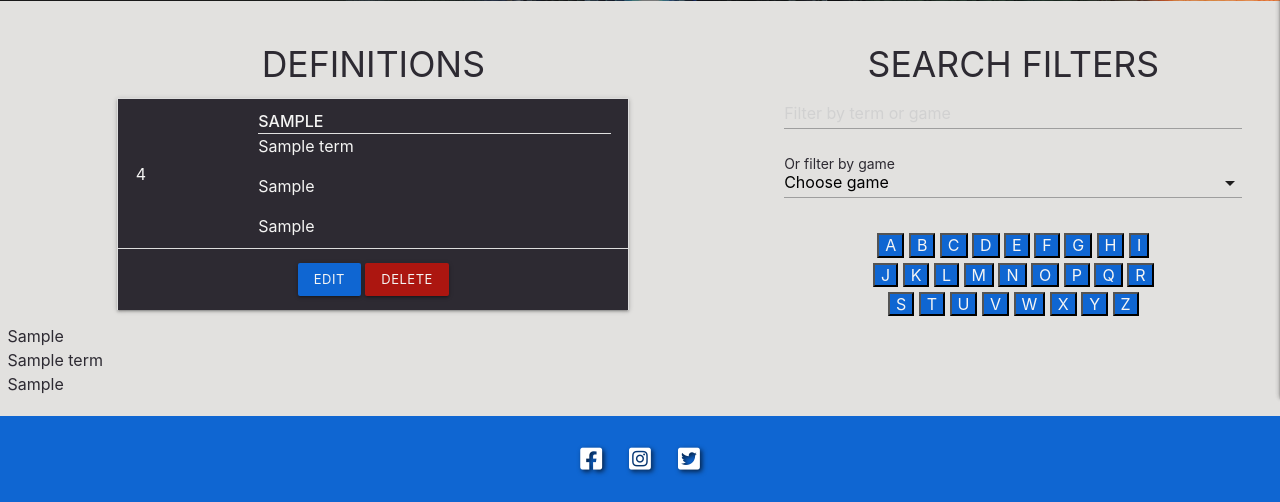
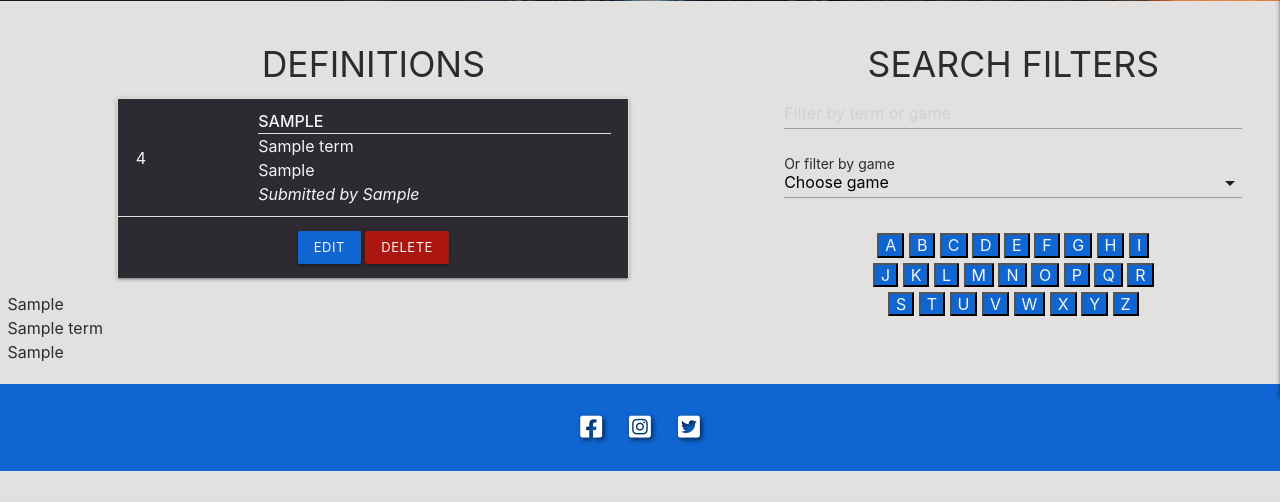
Before and after one commit to mark-obeirne/esports-dictionary, a Flask app: page / in a window 1280 px wide. Shown: the part 463-965 px from the top of the page. After the commit the page ends 934 px from the top, so only its background shows below. Run offline with Flask 2, Linux system fonts and the light colour scheme; a database or web service that is not in the repository returns one stand-in record (values such as "Sample title"); some libraries are stand-ins or nearby versions.

Commit message:
Update display of term container on terms.html
Update style of how the game name, short description, and submitted by
fields are displayed within a term container

```diff
--- a/static/css/style.css
+++ b/static/css/style.css
@@ -60,6 +60,10 @@ body {
 
 .hidden {
     display: none;
+}
+
+.block {
+    display: block;
 }
 
 .register-field {
--- a/templates/terms.html
+++ b/templates/terms.html
@@ -129,9 +129,9 @@
             <div class="col s9 term-section">
               <strong class="uppercase term">{{ term.term_header}}</strong>
               <div class="divider"></div>
-              <span class="game-name">{{ term.game_name }}</span>
-              <p>{{ term.short_definition }}</p>
-              {{ term.submitted_by }}
+              <span class="game-name block">{{ term.game_name }}</span>
+              <span>{{ term.short_definition }}</span>
+              <span class="username block"><em>Submitted by {{ term.submitted_by }}</em></span>
             </div>
           </div>
           <div class="collapsible-body">
```
